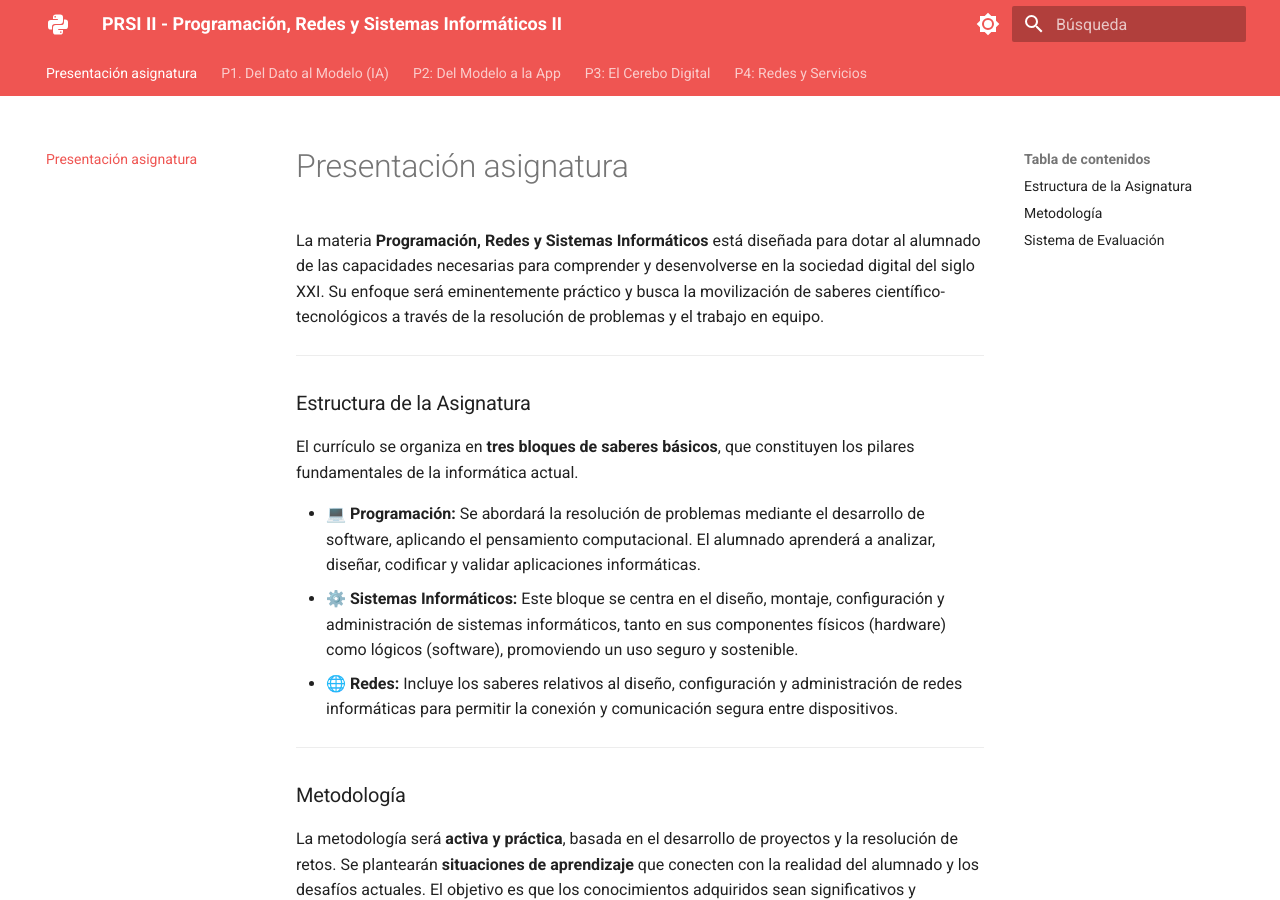
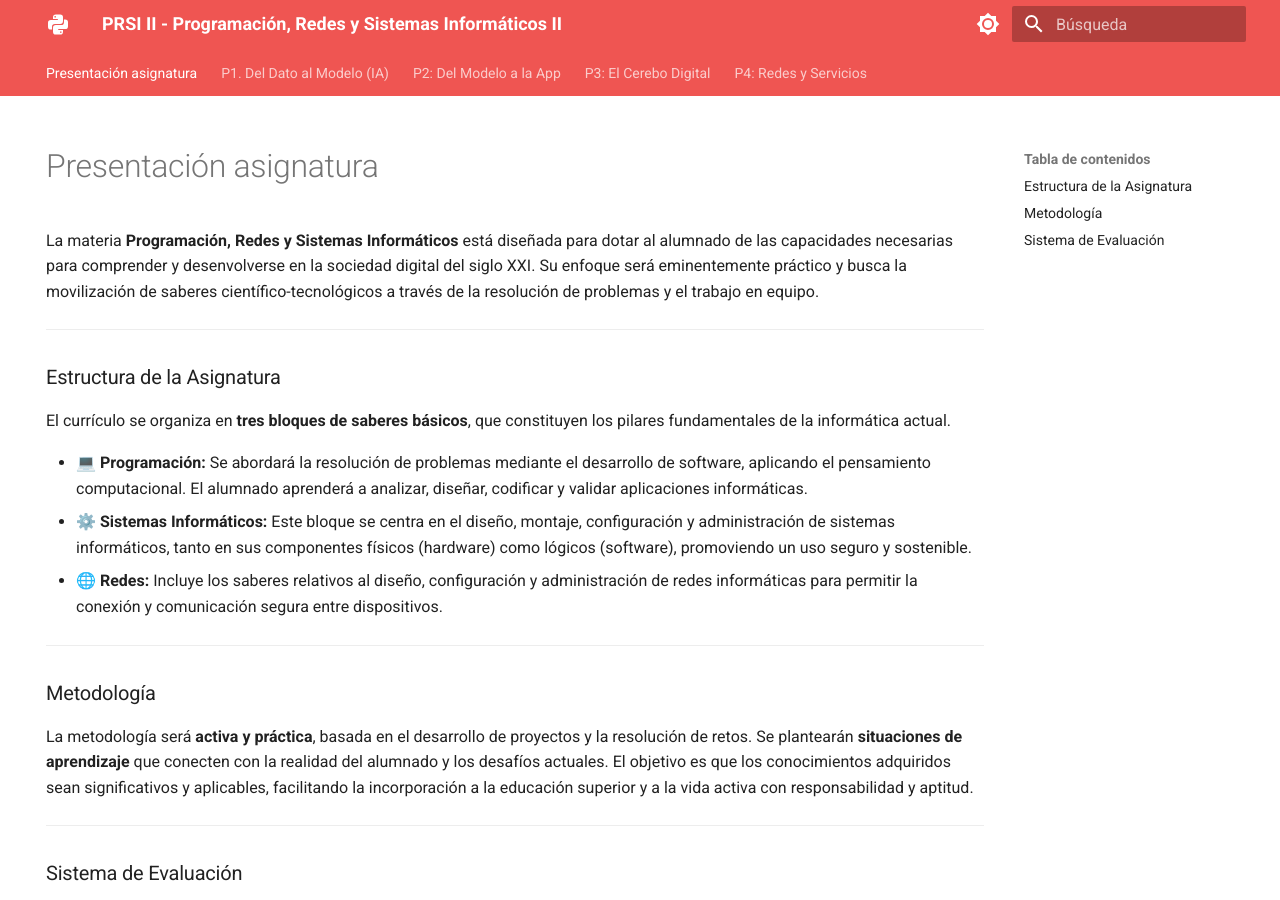
Before and after one commit to Javier-Perales/PRSI2, an MkDocs documentation site: the page built from docs/index.md, in a window 1280 px wide and 900 px high. Built offline with MkDocs 1.6.1 and Material for MkDocs 9.7.7, drawn with Linux system fonts in a browser that asks for light colours.

```diff
--- a/docs/index.md
+++ b/docs/index.md
@@ -2,7 +2,7 @@
 title: ""
 description: Presentación de la materia PRSI II
 hide:
-    # - navigation
+    - navigation
 ---
 
 
```
